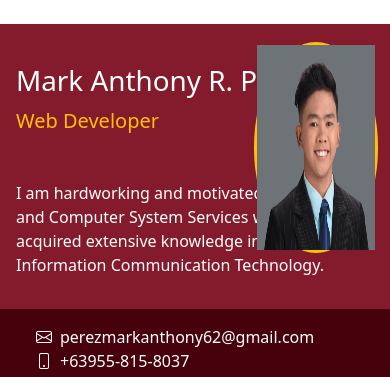
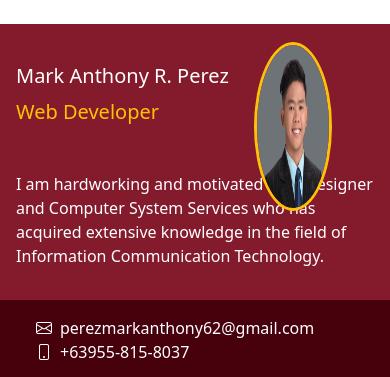
Before and after one commit to Chongss16/Curriculum-Vitae, a plain HTML site: page index.html in a window 390 px wide. Shown: the top 377 px of the page. Drawn offline with nearby package versions, Linux system fonts and the light colour scheme.

Commit message:
Update index.html

```diff
--- a/index.html
+++ b/index.html
@@ -14,7 +14,7 @@
         margin: 0;
         padding: 0;
         box-sizing: border-box;
-        overflow-x: unset;
+
     }
 
     @media only screen and (min-width: 768px) {
@@ -71,12 +71,13 @@
         /*1st Container*/
         .card-title {
             margin-top: 2rem;
+            font-size:20px;
         }
 
         .img-pic {
             position: absolute;
-            width: 32%;
-            height: 25vh;
+            width: 20%;
+            height: 20vh;
             left: 65%;
             top: 5%;
         }
```
